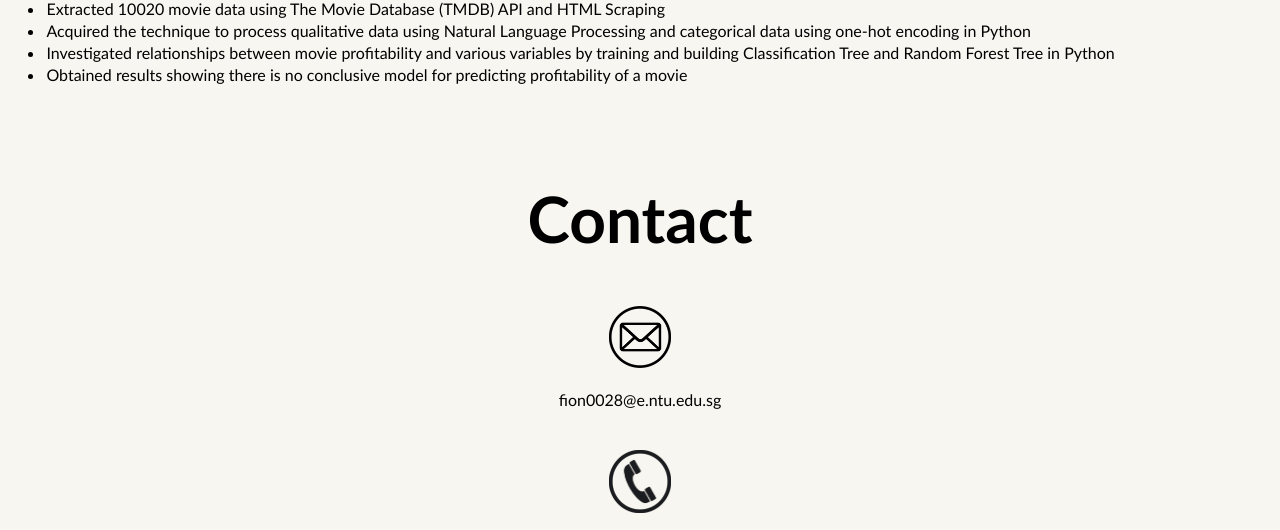
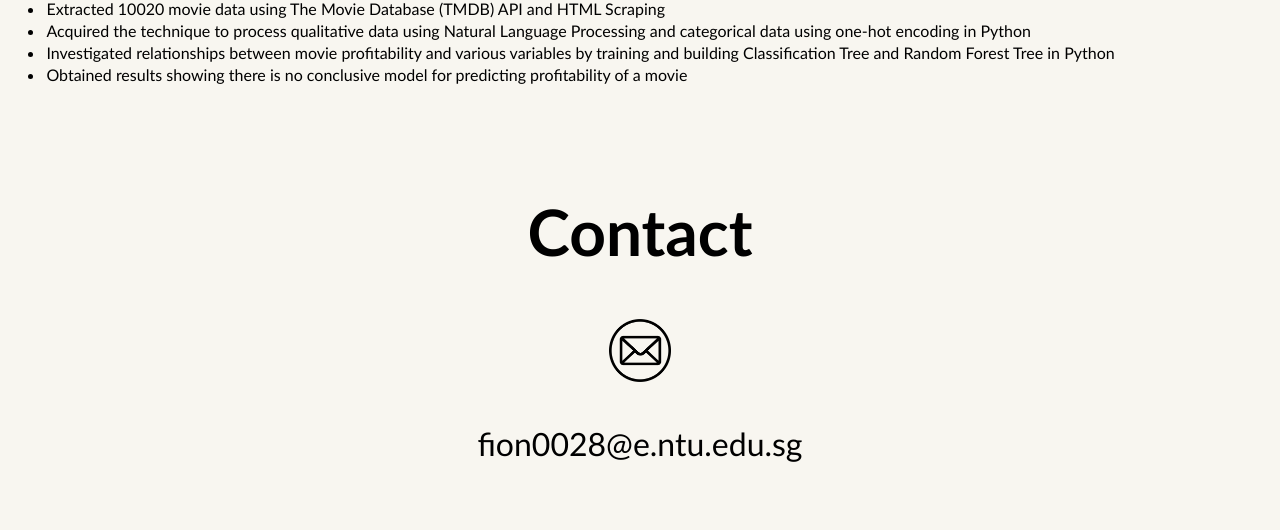
Before and after one commit to fion-chai/fion-chai.github.io, a plain HTML site: page index.html in a window 1280 px wide. Shown: the part 2635-3165 px from the top of the page. Drawn offline with Linux system fonts and the light colour scheme.

Commit message:
Update style.css
Changed style

```diff
--- a/style.css
+++ b/style.css
@@ -194,6 +194,10 @@ h2 {
 }
 
 /*contact-section*/
+.ending {
+    padding-top: 15px;
+    font-size: 2rem;
+}
 .ending_container div {
     display: block;
     text-align: center;
```
